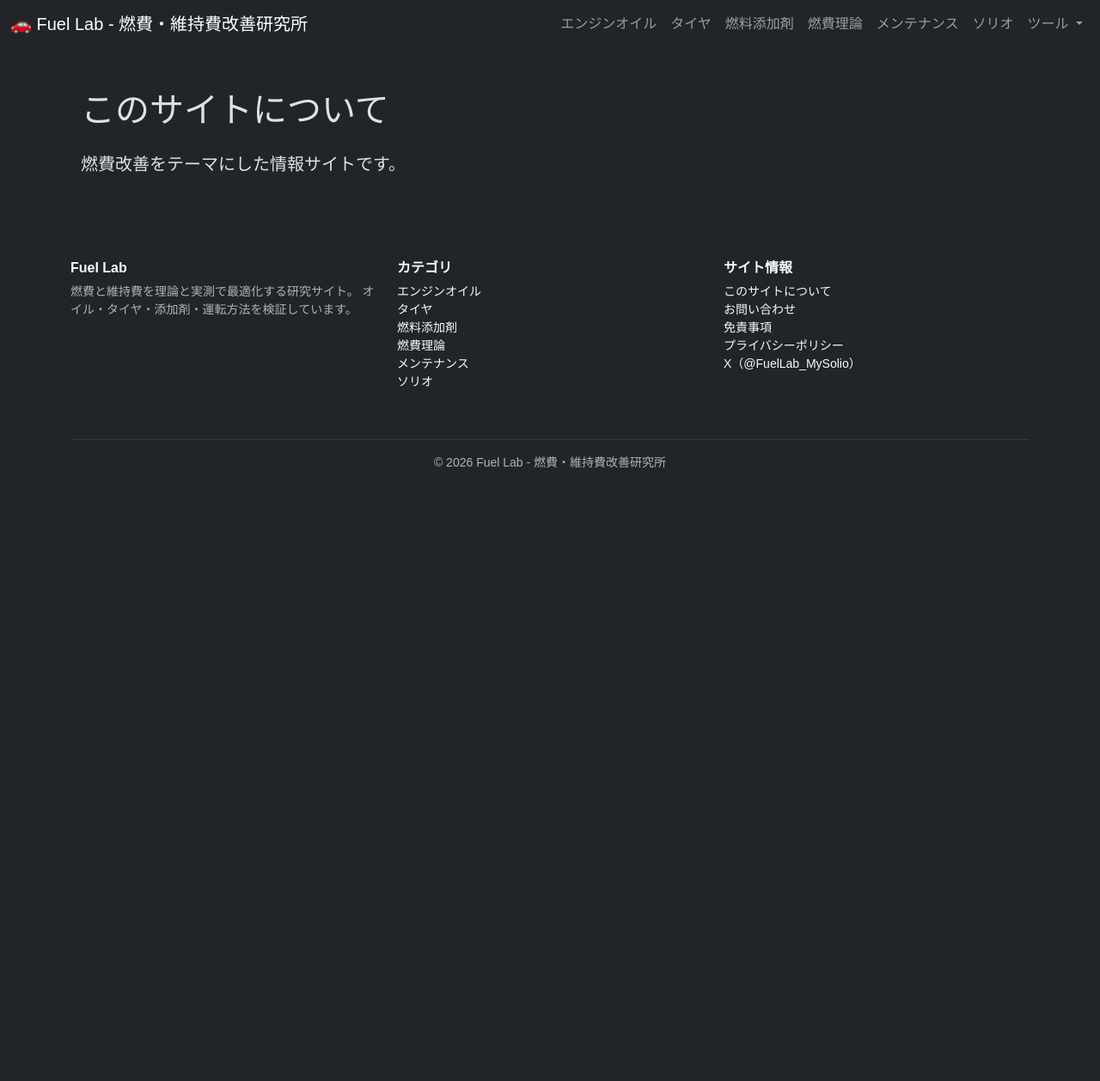
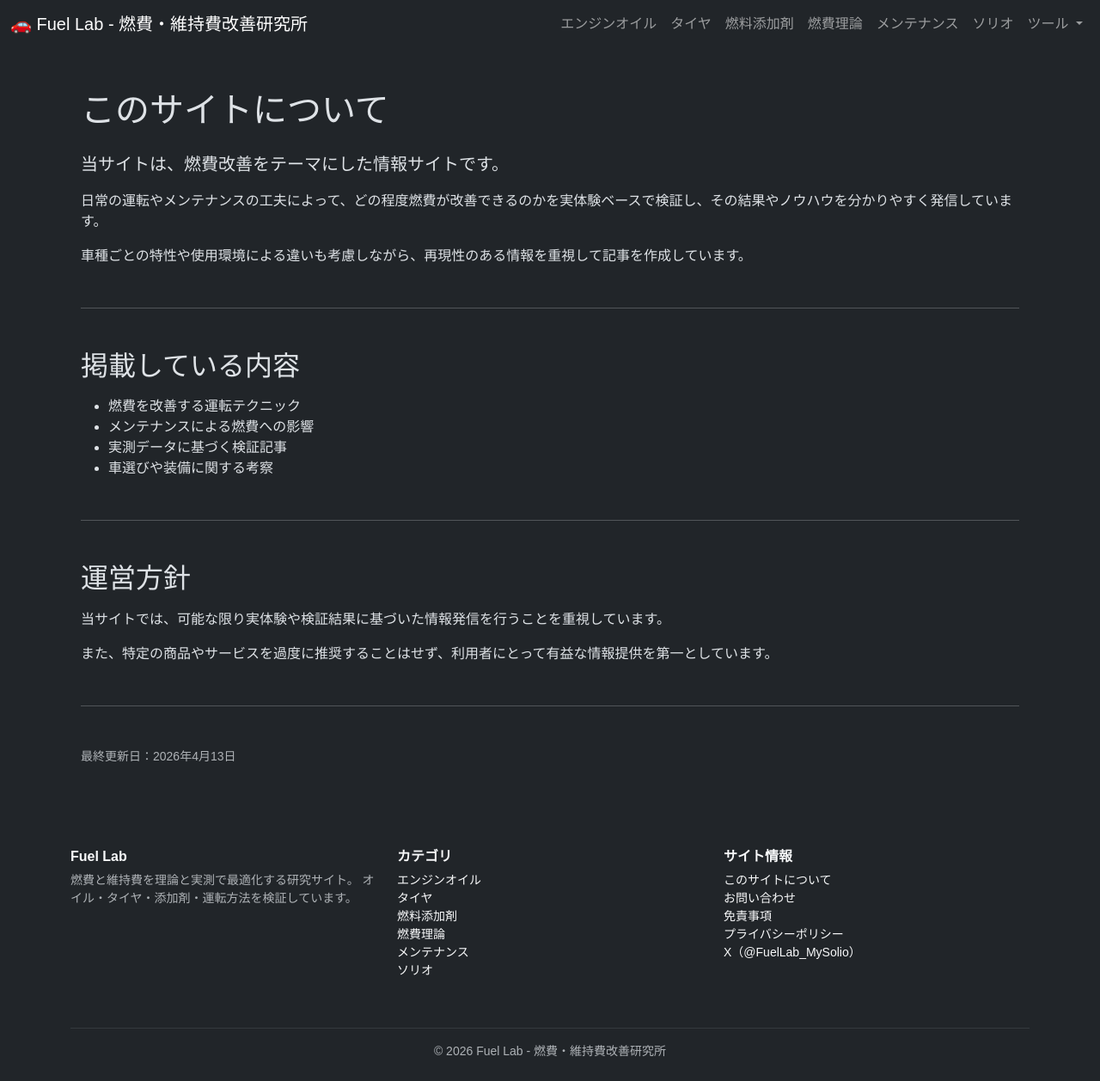
Before and after one commit to funyapar-org/fuel-lab, a Jekyll site: the page built from _about/about.md, in a window 1280 px wide. Shown: the whole page at 86% size. Built offline with Jekyll 4.4.1, drawn with Linux system fonts in a browser that asks for light colours; before the commit the page ends 900 px from its top, so only the background shows below that.

Commit message:
about.md を更新

```diff
--- a/_about/about.md
+++ b/_about/about.md
@@ -1,13 +1,51 @@
 ---
 layout: default
 title: "このサイトについて"
-description: "燃費改善をテーマにした情報サイトです。"
+description: "燃費改善をテーマに、実体験ベースで情報を発信しています。"
 ---
 
 <div class="container my-5">
   <h1 class="mb-4">このサイトについて</h1>
 
   <p class="lead">
-    燃費改善をテーマにした情報サイトです。
+    当サイトは、燃費改善をテーマにした情報サイトです。
   </p>
+
+  <p>
+    日常の運転やメンテナンスの工夫によって、どの程度燃費が改善できるのかを実体験ベースで検証し、その結果やノウハウを分かりやすく発信しています。
+  </p>
+
+  <p>
+    車種ごとの特性や使用環境による違いも考慮しながら、再現性のある情報を重視して記事を作成しています。
+  </p>
+
+  <hr class="my-5">
+
+  <h2 class="mb-3">掲載している内容</h2>
+
+  <ul>
+    <li>燃費を改善する運転テクニック</li>
+    <li>メンテナンスによる燃費への影響</li>
+    <li>実測データに基づく検証記事</li>
+    <li>車選びや装備に関する考察</li>
+  </ul>
+
+  <hr class="my-5">
+
+  <h2 class="mb-3">運営方針</h2>
+
+  <p>
+    当サイトでは、可能な限り実体験や検証結果に基づいた情報発信を行うことを重視しています。
+  </p>
+
+  <p>
+    また、特定の商品やサービスを過度に推奨することはせず、利用者にとって有益な情報提供を第一としています。
+  </p>
+
+  <hr class="my-5">
+
+  <p class="text-muted small">
+    最終更新日：2026年4月13日
+  </p>
+
 </div>
```
